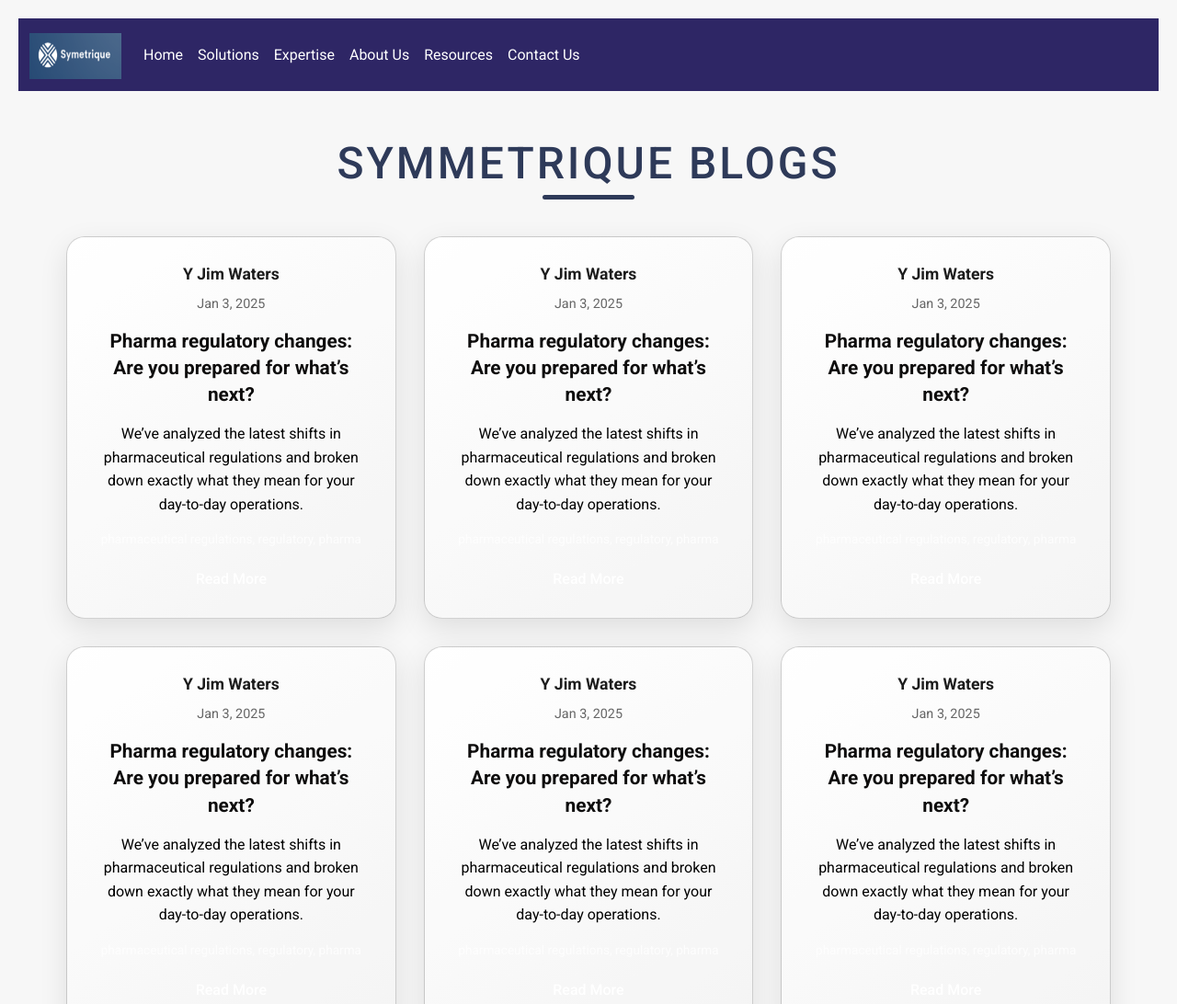
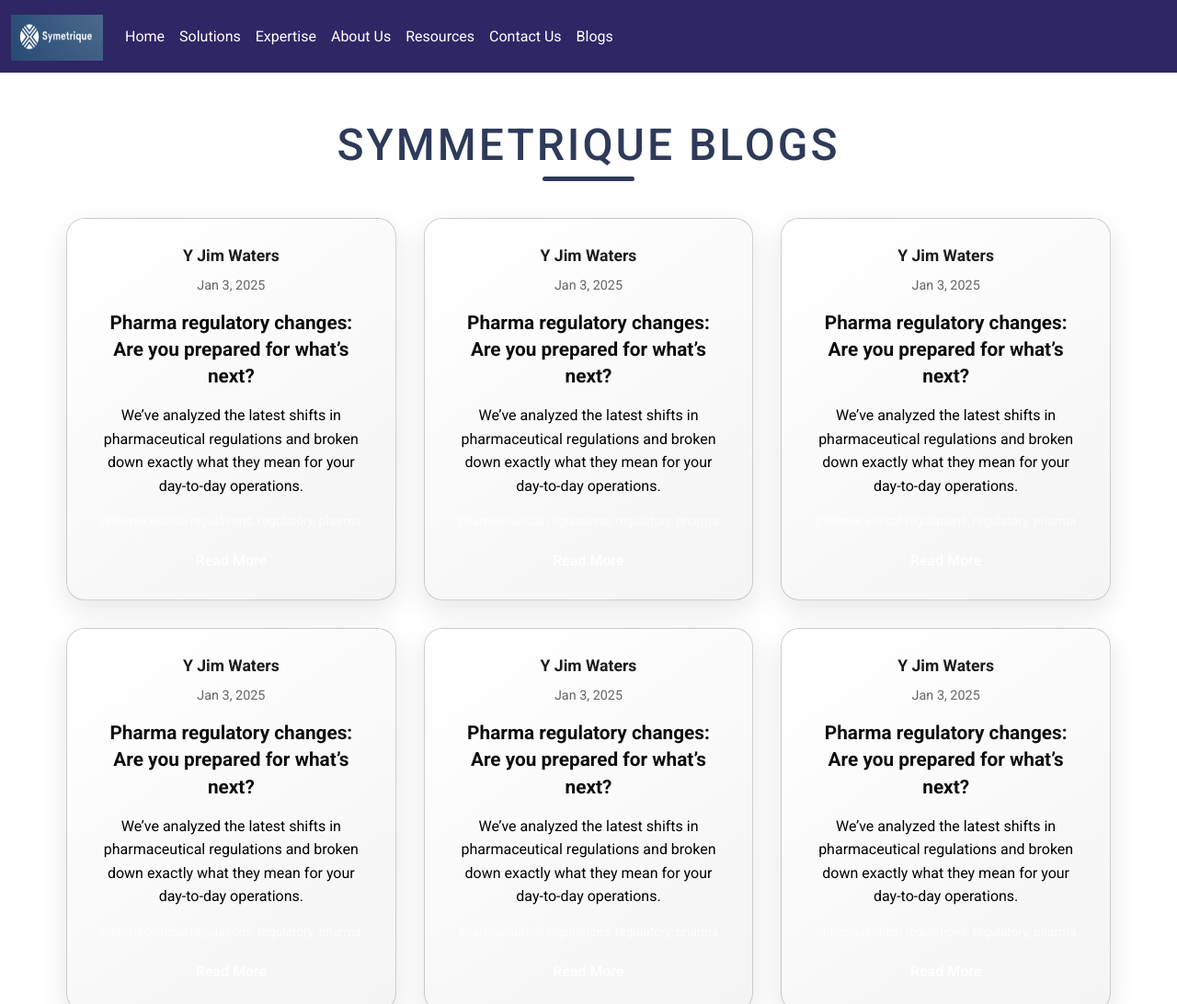
Before and after one commit to JustPureTechnologie/symetrique, a plain HTML site: page blogs.html in a window 1280 px wide. Shown: the top 1092 px of the page at 92% size. Drawn offline with nearby package versions, Linux system fonts and the light colour scheme.

Commit message:
AT | chamges

```diff
--- a/blogs.css
+++ b/assests/blogs.css
@@ -1,9 +1,4 @@
-* {
 
-    margin: 0;
-    padding: 0;
-    box-sizing: border-box;
-  }
 .custom-navbar{
 
     background-color: #2e2665;
@@ -28,10 +23,6 @@
     font-family: 'Roboto', sans-serif;
 }
 
-body {
-    background-color: #f7f7f7;
-    padding: 20px;
-}
 
 .container {
     max-width: 1200px;
--- a/blogs.html
+++ b/blogs.html
@@ -8,7 +8,7 @@
     <link href="https://cdn.jsdelivr.net/npm/bootstrap@5.3.3/dist/css/bootstrap.min.css" rel="stylesheet"
     integrity="sha384-QWTKZyjpPEjISv5WaRU9OFeRpok6YctnYmDr5pNlyT2bRjXh0JMhjY6hW+ALEwIH" crossorigin="anonymous" />
   <link rel="stylesheet" href="https://cdnjs.cloudflare.com/ajax/libs/font-awesome/6.4.2/css/all.min.css" />
-    <link rel="stylesheet" href="blogs.css">
+    <link rel="stylesheet" href="./assests/blogs.css">
 
 </head>
 <body>
@@ -43,7 +43,9 @@
             <li class="nav-item">
               <a class="nav-link" href="./contact.html">Contact Us</a>
             </li>
-
+            <li class="nav-item">
+              <a class="nav-link" href="./blogs.html">Blogs</a>
+            </li>
           </ul>
         </div>
       </div>
```
Also changed, not shown: contact.html (+3 -1 lines).
